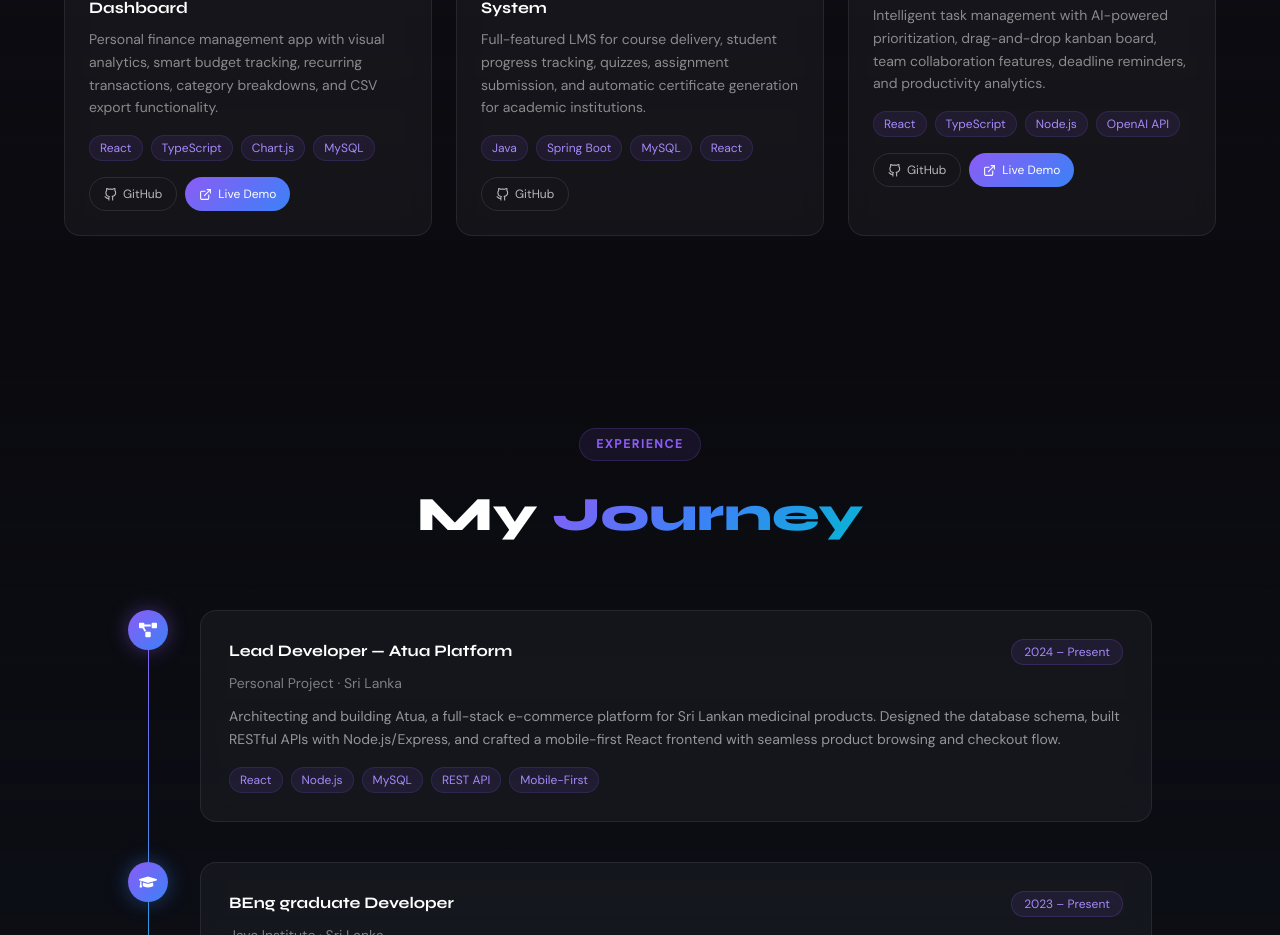
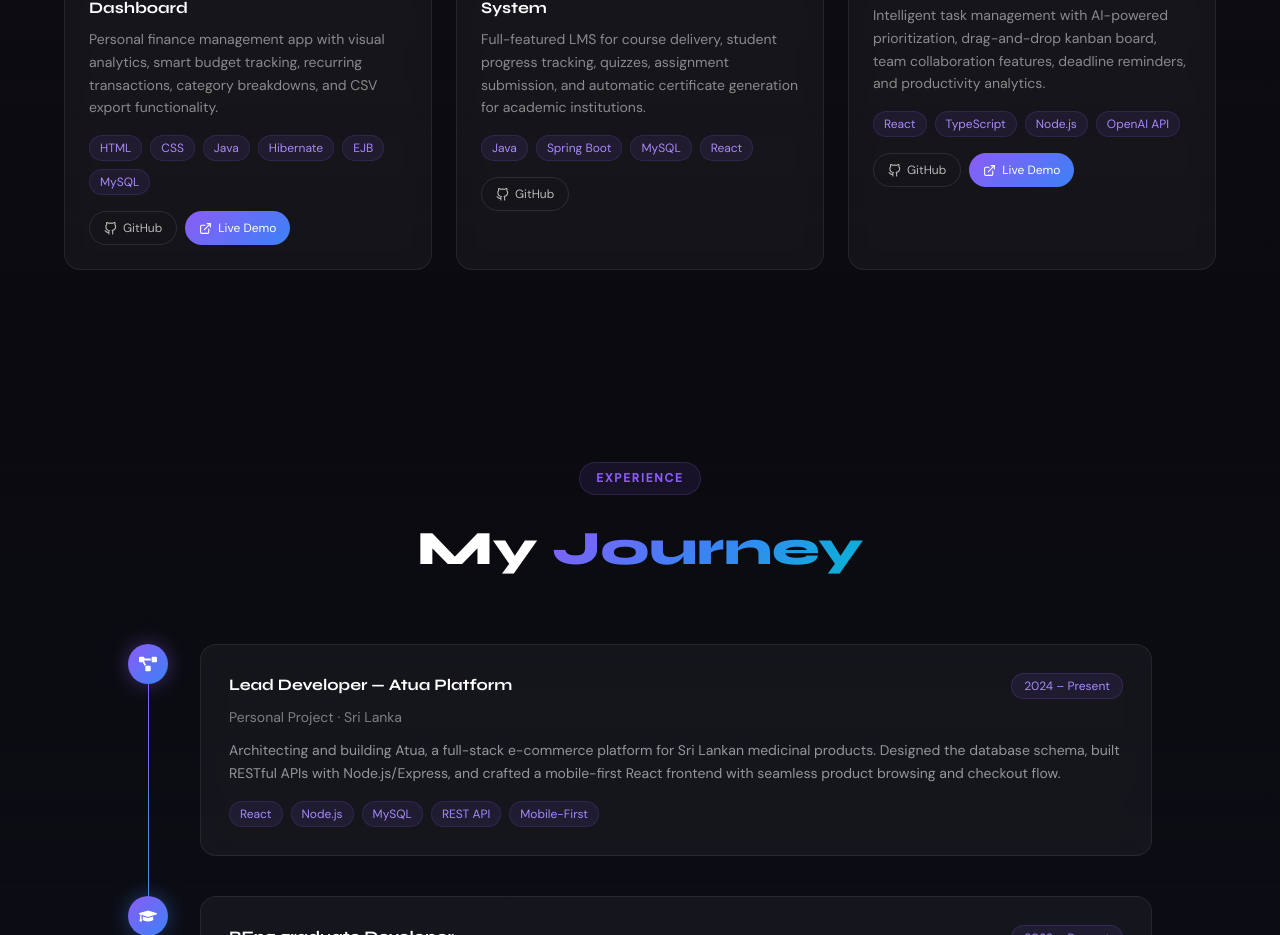
Before and after one commit to Mrekanayake6/Portfolio, a React (Vite) app: page / in a window 1280 px wide. Shown: the part 3980-4915 px from the top of the page. Built offline with nearby package versions, Linux system fonts and the light colour scheme.

Commit message:
Update Projects.tsx

```diff
--- a/src/components/Projects.tsx
+++ b/src/components/Projects.tsx
@@ -33,7 +33,7 @@ const projects = [
     title: 'ExpenseTrack — Finance Dashboard',
     image: bankImage,
     desc: 'Personal finance management app with visual analytics, smart budget tracking, recurring transactions, category breakdowns, and CSV export functionality.',
-    tags: ['React', 'TypeScript', 'Chart.js', 'MySQL'],
+    tags: ['HTML', 'CSS', 'Java', 'Hibernate', 'EJB', 'MySQL'],
     gradient: 'linear-gradient(135deg, rgba(6,182,212,0.4), rgba(16,185,129,0.3))',
     github: 'https://github.com/Mrekanayake6', live: '#',
   },
```
